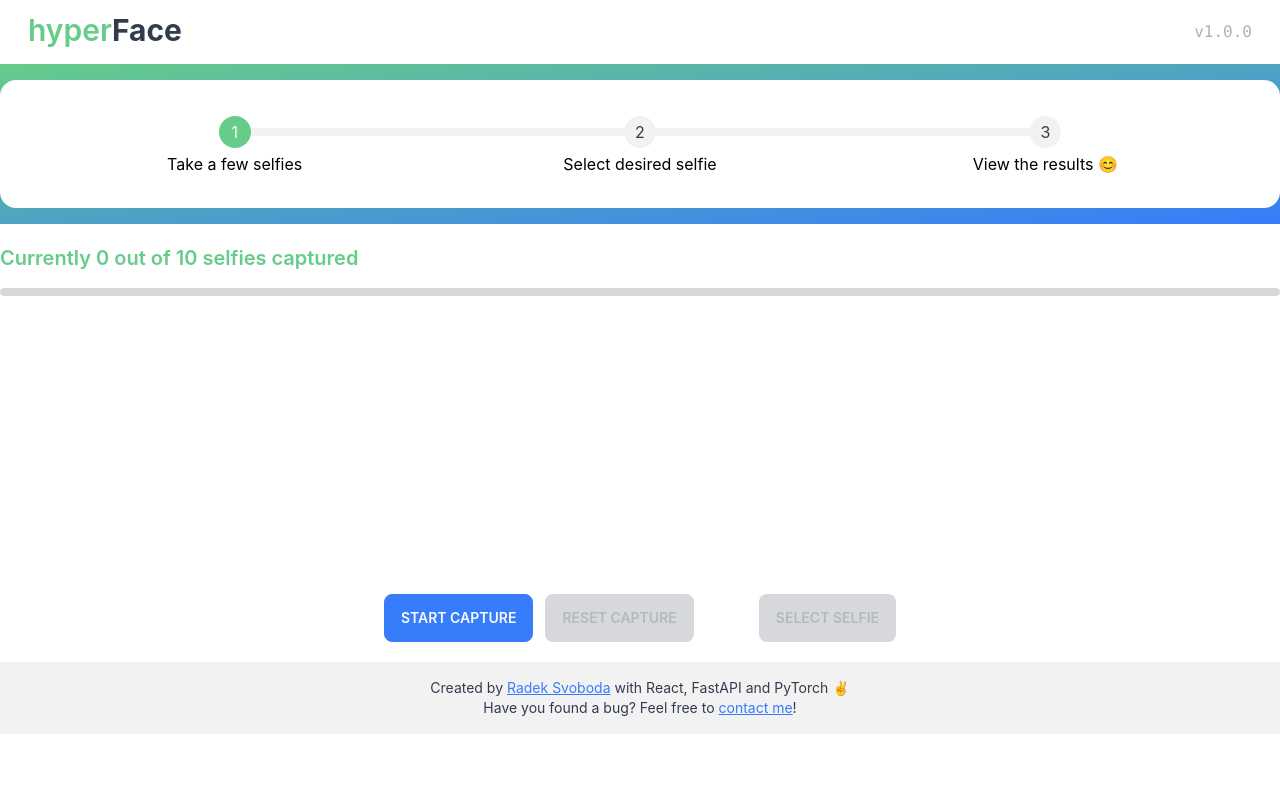
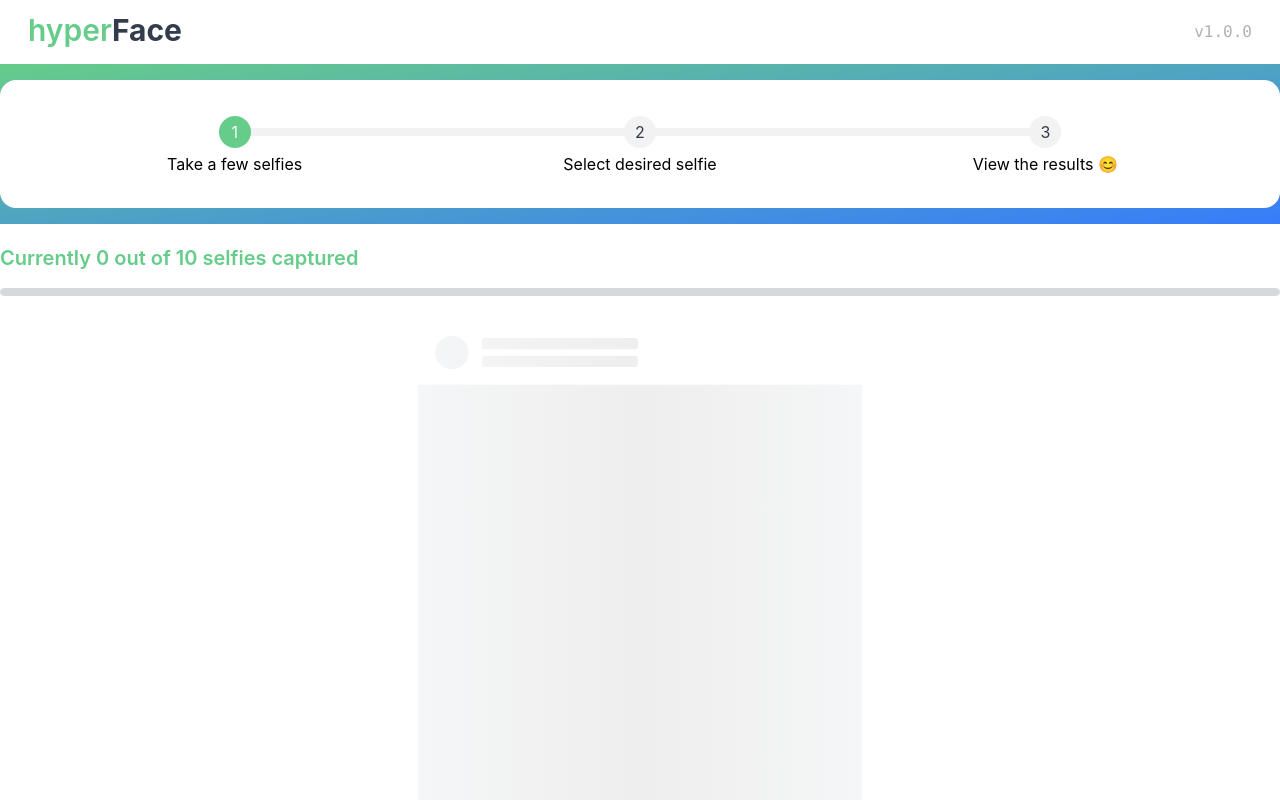
Before and after one commit to rasvob/hyperstyle-app, a React (Create React App) app in the folder hyperfei-frontend/: page /capture in a window 1280 px wide. Shown: the top 800 px of the page. Built offline with nearby package versions, Linux system fonts and the light colour scheme; no server answers.

Commit message:
Webcam loading added

```diff
--- a/hyperfei-frontend/package.json
+++ b/hyperfei-frontend/package.json
@@ -11,6 +11,7 @@
     "face-api.js": "^0.22.2",
     "qrcode.react": "^1.0.1",
     "react": "^17.0.2",
+    "react-content-loader": "^6.1.0",
     "react-dom": "^17.0.2",
     "react-hot-toast": "^2.2.0",
     "react-router-dom": "^6.2.1",
--- a/hyperfei-frontend/src/App.css
+++ b/hyperfei-frontend/src/App.css
@@ -17,3 +17,12 @@
 .border-vsb {
     border-color: var(--vsb-color);
 }
+
+@keyframes skeleton {
+    50% {
+        opacity: .5;
+    }
+}
+.animate-skeleton {
+    animation: skeleton 2s cubic-bezier(0.4, 0, 0.6, 1) infinite;
+}
--- a/hyperfei-frontend/src/Components/HeroPage.js
+++ b/hyperfei-frontend/src/Components/HeroPage.js
@@ -5,17 +5,17 @@ export default function HeroPage() {
         <div className="hero min-h-screen bg-gradient-to-br from-primary to-secondary">
             <div className="text-center hero-content text-neutral-content">
                 <div className="">
-                    <h1 className="mb-5 text-7xl font-bold animate__animated animate__zoomInLeft animate__slow">
+                    <h1 className="mb-5 text-7xl font-bold animate__animated animate__zoomInLeft">
                             hyperFace
                     </h1>
-                    <div className="animate__animated animate__zoomInRight animate__slow">
+                    <div className="animate__animated animate__zoomInRight">
                         <p className="">
                             Have you ever wondered how would you look like in Pixar or Disney movies? No? Really? Really?! <br/> Who are you trying to trick? <span className="font-bold">Of course you have!</span>
                         </p>
 
-                        <p> And here comes the Hyperstyle app for a resque because <span className="font-light">*surprise*</span> it let's you to do exactly this.</p>
+                        <p> And here comes the Hyperface app for a resque because <span className="font-light">*surprise*</span> it let's you to do exactly this.</p>
 
-                        <p>Hyperstyle is an app which utilizes deep learning techniques for the <span className="font-bold">style-transfer</span> of a <span className="font-bold">selfie</span> photos.</p>
+                        <p>Hyperface is an app which utilizes deep learning techniques for the <span className="font-bold">style-transfer</span> of a <span className="font-bold">selfie</span> photos.</p>
 
                         <Link to='/capture' className="btn btn-primary mt-6 animate__animated animate__pulse animate__slow animate__infinite animate__delay-2s">Let's try it out!</Link>
                     </div>
--- a/hyperfei-frontend/src/Components/PhotosGrid.js
+++ b/hyperfei-frontend/src/Components/PhotosGrid.js
@@ -35,6 +35,8 @@ const PhotoGrid = () => {
             setResImgPixar(res2['GeneratorTypes.PIXAR']);
             setResImgSketch(res2['GeneratorTypes.SKETCH']);
             setResImgDisney(res2['GeneratorTypes.DISNEY_PRINCESS']);
+
+            console.log(res2);
         } catch (error) {
             console.log(error);
         }
@@ -64,13 +66,13 @@ const PhotoGrid = () => {
                 <button className="btn btn-primary my-4" onClick={(e) => {navigate('/results')}}>Results</button>
             </div>
 
-{/*
+
             <div className="flex-row flex gap-4">
                 <img src={resImgToonify} className="w-60 h-60" />
                 <img src={resImgPixar} className="w-60 h-60" />
                 <img src={resImgSketch} className="w-60 h-60" />
                 <img src={resImgDisney} className="w-60 h-60" />
-            </div> */}
+            </div>
 
         </div>
     );
--- a/hyperfei-frontend/src/Components/VideoCapture.js
+++ b/hyperfei-frontend/src/Components/VideoCapture.js
@@ -4,6 +4,7 @@ import { videoCaptureState, framesCapturedState } from "../DAL/DataStore";
 import { atom, useRecoilCallback, useRecoilState } from "recoil";
 import { Link } from "react-router-dom";
 import toast from 'react-hot-toast'
+import ContentLoader, { Instagram } from 'react-content-loader'
 
 const videoConstraints = {
     facingMode: "user",
@@ -18,6 +19,7 @@ const VideoCapture = () => {
     const [videoState, setVideoState] = useRecoilState(videoCaptureState);
     const [framesCaptured, setFramesCaptured] = useRecoilState(framesCapturedState);
     const [captureRunning, setCaptureRunning] = useState(false);
+    const [isWebcameraReady, setIsWebcameraReady] = useState(false);
     const webcamRef = useRef(null);
     const timerRef = useRef(null);
 
@@ -40,6 +42,10 @@ const VideoCapture = () => {
     const resetClicked = () => {
         resetCapture();
         toast.error('We may start over 😪');
+    };
+
+    const onMediaObtained = (e) => {
+        setIsWebcameraReady(true);
     };
 
     const startCapture = () => {
@@ -81,6 +87,7 @@ const VideoCapture = () => {
             <div className="container mx-auto mt-5">
                     <h1 className="font-semibold text-primary text-xl">Currently {framesCaptured} out of {MAX_FRAMES} selfies captured</h1>
                     <progress className="progress progress-primary my-4" value={framesCaptured} max={MAX_FRAMES}></progress>
+                    <div className="">
                         <div className="mx-auto flex justify-center">
                             <Webcam
                                 audio={false}
@@ -90,17 +97,25 @@ const VideoCapture = () => {
                                 height={512}
                                 videoConstraints={videoConstraints}
                                 className="rounded-md"
+                                onUserMedia={onMediaObtained}
                             />
-
                         </div>
 
-                    <div className="my-5 flex mx-auto justify-between" style={{width: '512px'}}>
+                        {!isWebcameraReady &&
+                            <div className="-mt-64 mx-auto flex justify-center inset-0" style={{width: '512px', height: '512px'}}>
+                                <Instagram width={512} height={512} />
+                            </div>
+                        }
+                    </div>
+
+                    <div className="my-5 flex mx-auto justify-between" style={{width: '512px'}} >
                         <div className="flex gap-3">
-                            <button disabled={framesCaptured > 0 || captureRunning ? 'disabled' : ''} className="btn btn-secondary" onClick={startCapture}>Start capture</button>
+                            <button disabled={framesCaptured > 0 || captureRunning || !isWebcameraReady ? 'disabled' : ''} className="btn btn-secondary" onClick={startCapture}>Start capture</button>
                             <button disabled={framesCaptured < MAX_FRAMES ? 'disabled' : ''} className="btn btn-error" onClick={resetClicked}>Reset capture</button>
                         </div>
                         <Link disabled={framesCaptured < MAX_FRAMES ? 'disabled' : ''} className={`btn btn-primary justify-end ${framesCaptured >= MAX_FRAMES ? 'animate__animated' : ''} animate__hearthbeat animate__slow animate__infinite`} to='/photos' >Select selfie</Link>
                     </div>
+
 
             </div>
     );
```
Also changed, not shown: 1 other file (tests, documents, lock files or other folders). Lines whose indentation alone changed are shown as unchanged.
